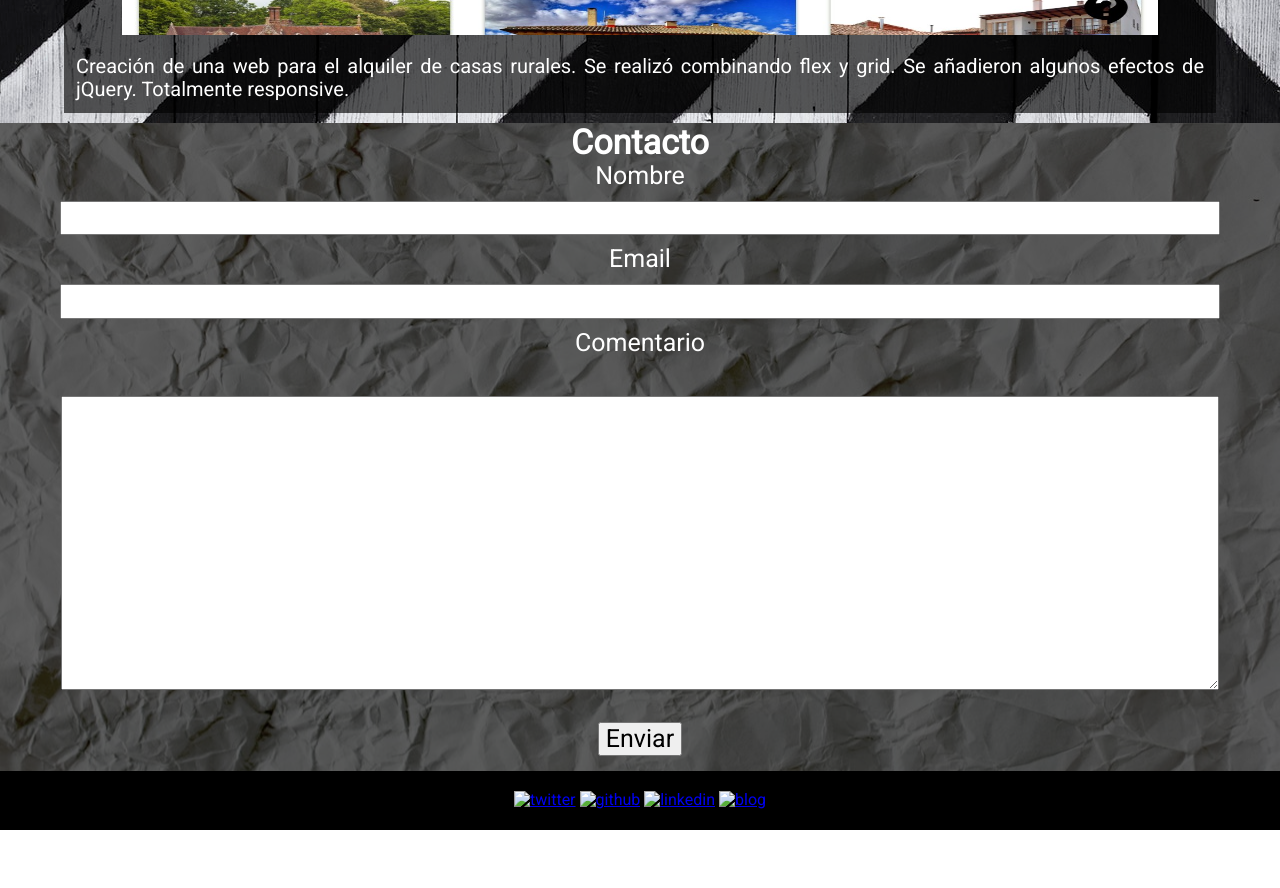
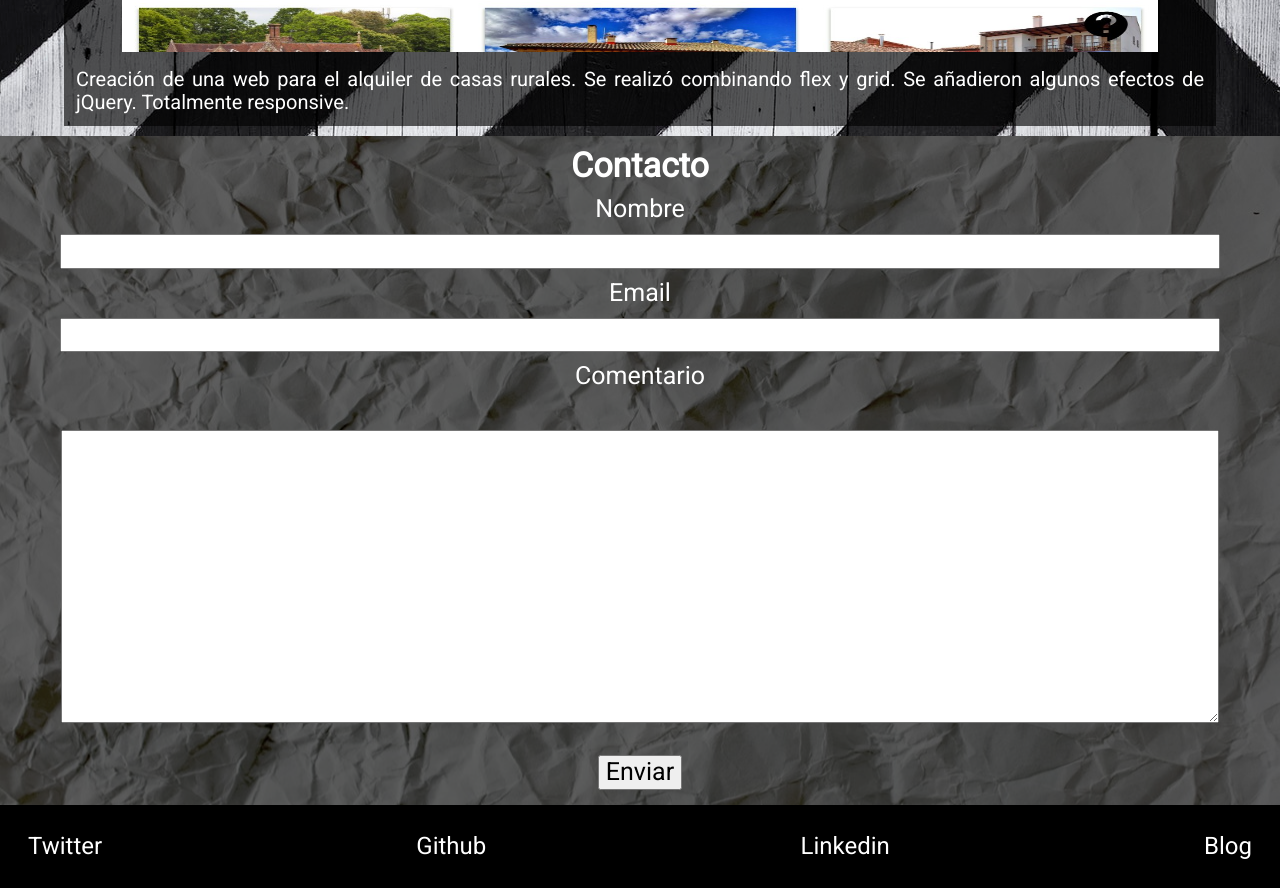
Before and after one commit to MNavarroM/mnavarrom.github.io, a plain HTML site: page Diseño interfaces/practicas/portfolio/index.html in a window 1280 px wide. Shown: the part 1800-2688 px from the top of the page. Before the commit the page ends 2630 px from the top, so only its background shows below. Drawn offline with Linux system fonts and the light colour scheme.

Commit message:
portfolio

```diff
--- a/Diseño interfaces/practicas/portfolio/index.html
+++ b/Diseño interfaces/practicas/portfolio/index.html
@@ -79,10 +79,10 @@
             </div>
         </section>
         <footer>
-            <a href="https://twitter.com/sisnavarro21"><img src="asd" alt="twitter"></a>
-            <a href="https://github.com/MNavarroM"><img src="asd" alt="github"></a>
-            <a href="https://www.linkedin.com/in/marionavarromadrid"><img src="asd" alt="linkedin"></a>
-            <a href="https://sisnavarro.wordpress.com"><img src="asd" alt="blog"></a>
+            <a href="https://twitter.com/sisnavarro21">Twitter</a>
+            <a href="https://github.com/MNavarroM">Github</a>
+            <a href="https://www.linkedin.com/in/marionavarromadrid">Linkedin</a>
+            <a href="https://sisnavarro.wordpress.com">Blog</a>
         </footer>
     </main>
 </body>
--- a/Diseño interfaces/practicas/portfolio/style.css
+++ b/Diseño interfaces/practicas/portfolio/style.css
@@ -62,8 +62,10 @@ li{
     text-align: center;
 }
 
-#portfolio, #contacto h2{
+#portfolio h2, #contacto h2{
     font-size: 34px;
+    padding-top: 10px;
+    padding-bottom: 10px;
 }
 
 .cajaWeb{
@@ -123,4 +125,15 @@ footer{
     text-align: center;
     background-color: black;
     padding: 20px;
+    display: flex;
+    flex-direction: row;
+    justify-content: space-between;
+    flex-wrap: wrap;
 }
+
+footer a{
+    padding: 8px;
+    font-size: 24px;
+    color: white;
+    text-decoration: none;
+}
```
